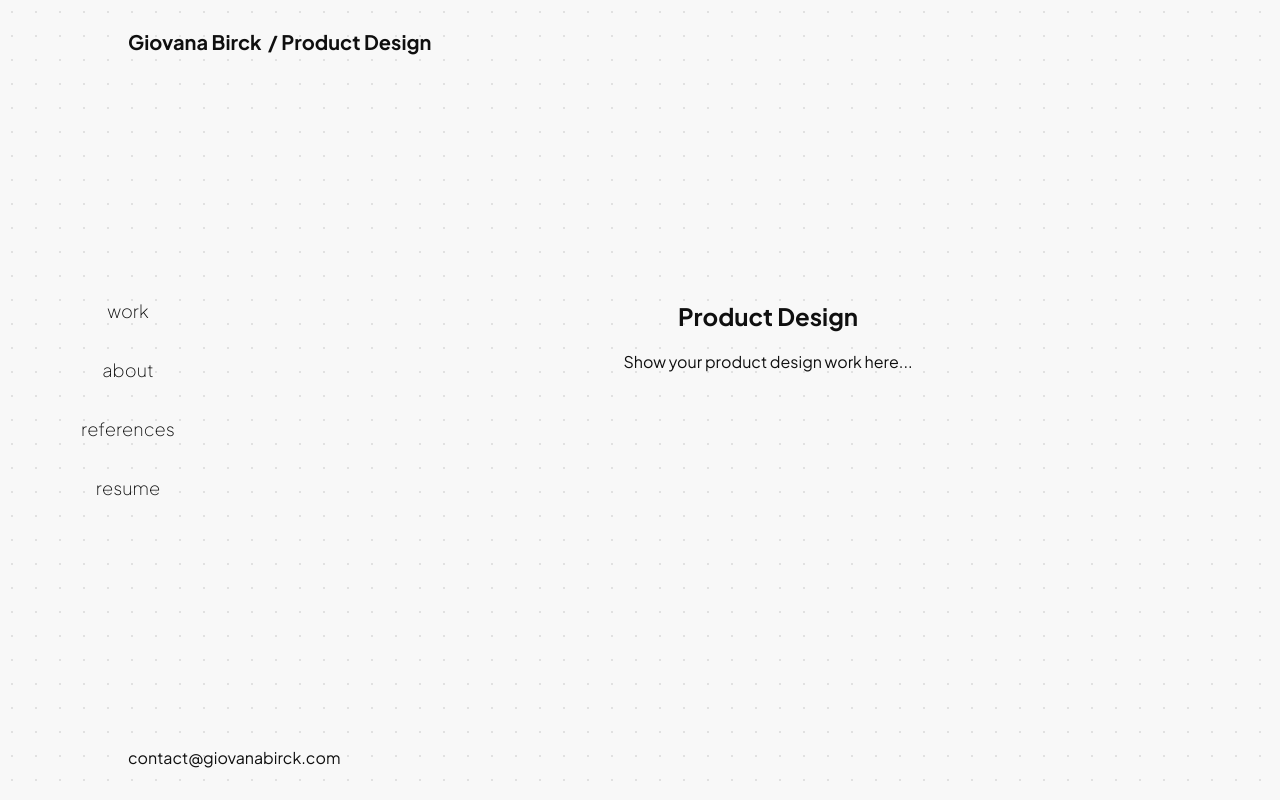
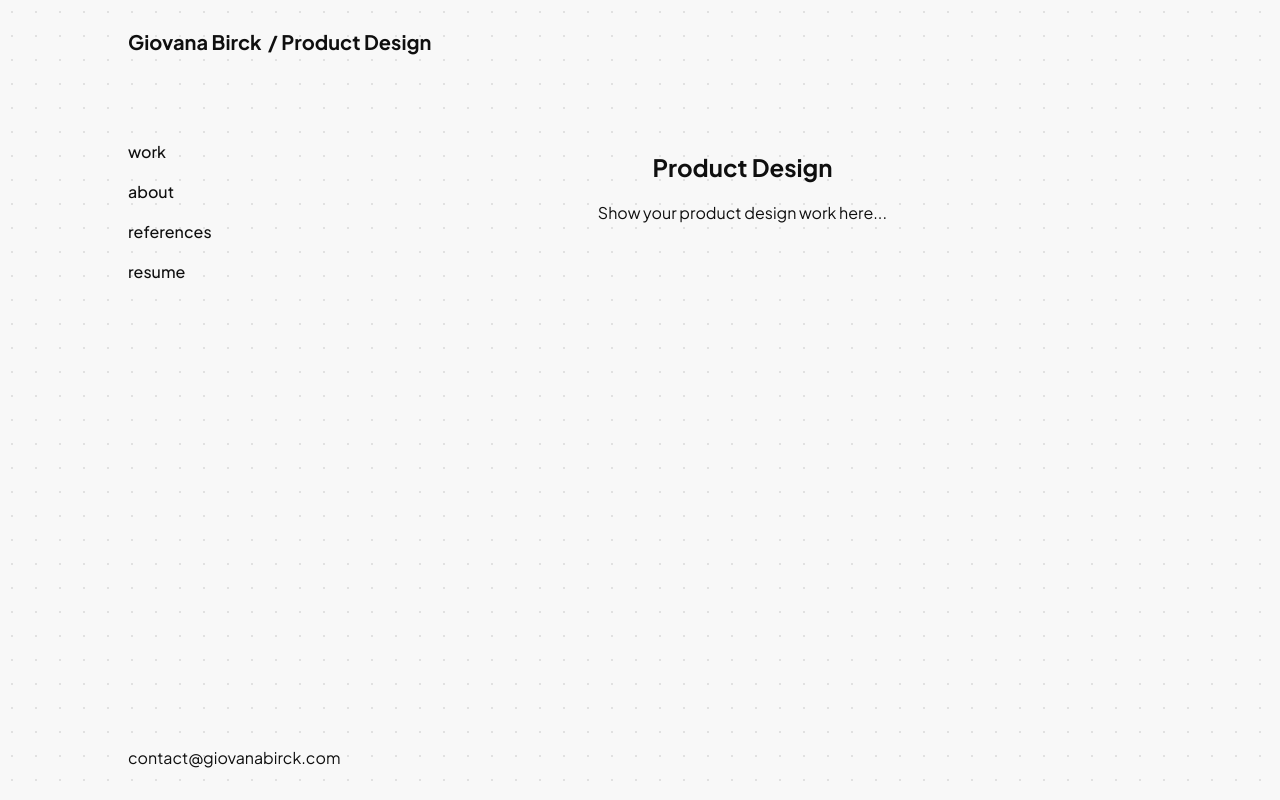
Before and after one commit to giovanabirck/website-test, a React (Create React App) app: page /product-design in a window 1280 px wide. Built offline with nearby package versions, Linux system fonts and the light colour scheme.

Commit message:
layout product design page

```diff
--- a/src/pages/product-design/ProductDesign.modules.css
+++ b/src/pages/product-design/ProductDesign.modules.css
@@ -6,6 +6,7 @@
 .main_container {
     display: flex;
     flex-direction: row;
+    height: 100vh;
     width: 100vw;
 }
 
@@ -13,14 +14,21 @@
     width: 20vw;
     display: flex;
     flex-direction: column;
-    justify-content: flex-start;
+    align-items: flex-start;
+    margin-left: 10vw;
+    margin-top: 5vw;
+    margin-bottom: 5vw;
 }
 
 .navigation h3{
-    font-size: 18px;
-    font-weight: 200;
+    font-size: 16px;
+    font-weight: 500;
+    line-height: 0.5;
 }
 
 .content {
     width: 80vw;
+    margin-right: 10vw;
+    margin-top: 5vw;
+    margin-bottom: 5vw;
 }
```
